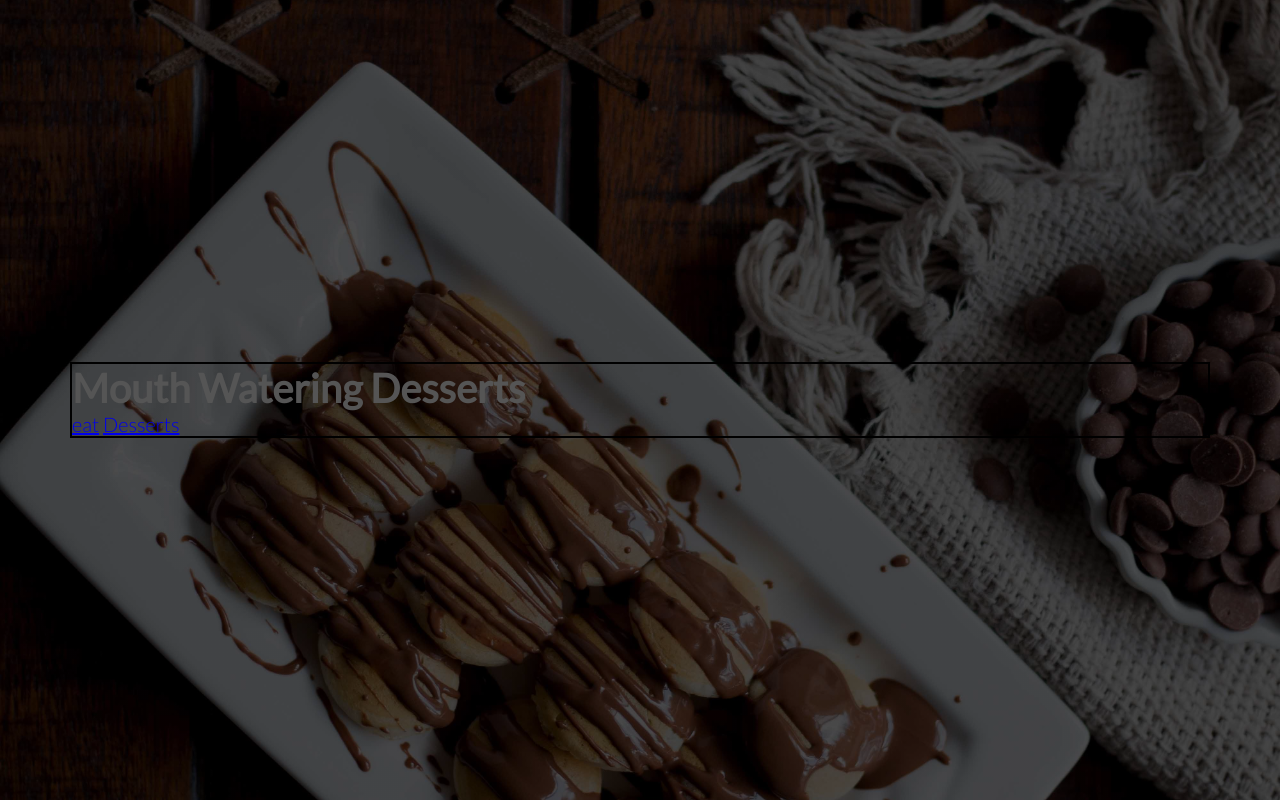
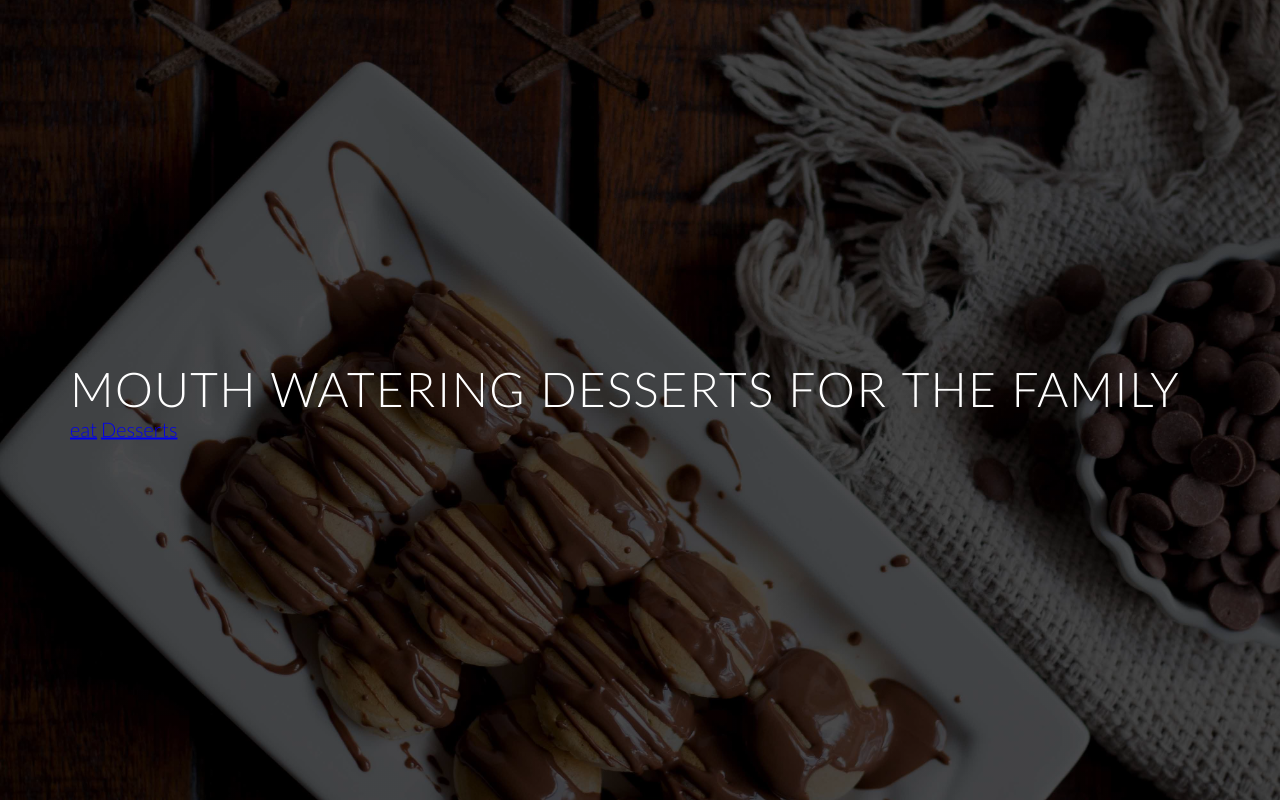
Before and after one commit to vimferware/Yummii, a plain HTML site: page index.html in a window 1280 px wide. Drawn offline with Linux system fonts and the light colour scheme.

Commit message:
Add hero text

```diff
--- a/index.html
+++ b/index.html
@@ -13,7 +13,7 @@
 <body>
     <header>
         <div class="hero-text-box">
-            <h1>Mouth Watering Desserts</h1>
+            <h1>Mouth watering desserts for the family</h1>
             <a href="#">eat</a>
             <a href="#">Desserts</a>
         </div>
--- a/resources/css/style.css
+++ b/resources/css/style.css
@@ -30,5 +30,13 @@ header {
     top: 50%;
     left: 50%;
     transform: translate(-50%, -50%);
-    border: 2px solid black;
 }
+
+h1 {
+    color: #fff;
+    font-size: 240%;
+    font-weight: 300;
+    text-transform: uppercase;
+    letter-spacing: 1px;
+    word-spacing: 4px;
+}
```
